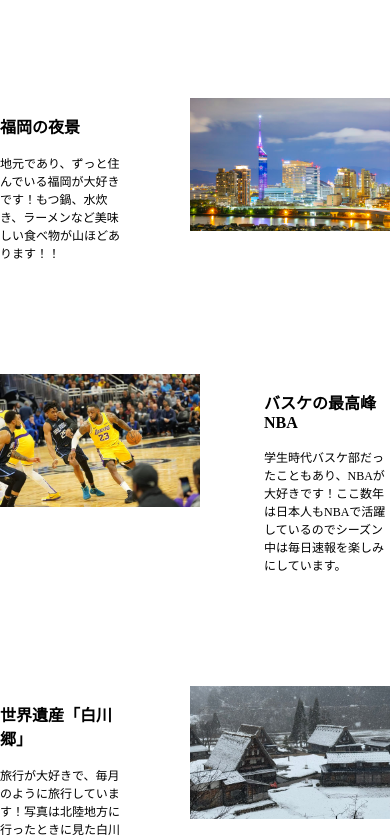
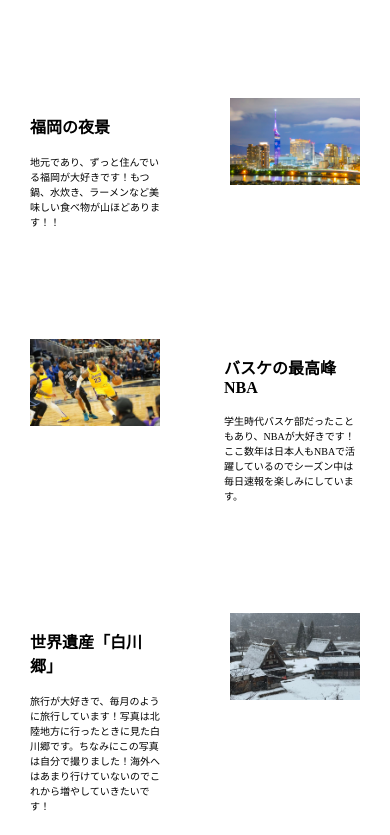
Before and after one commit to Donald-91/Portfolio, a plain HTML site: page read-2.html in a window 390 px wide. Shown: the part 566-1401 px from the top of the page. Drawn offline with nearby package versions, Linux system fonts and the light colour scheme.

Commit message:
Add files via upload

```diff
--- a/read-2.css
+++ b/read-2.css
@@ -323,7 +323,7 @@ td:hover {
 
 /* スマホサイズ */
 
-@media(max-width:480px) {
+@media(max-width:700px) {
 
 /* header */
 
@@ -350,7 +350,7 @@ td:hover {
   }
 
   .select {
-    width: 350px;
+    width: 330px;
     /* width: 300px; */
   }
 
@@ -361,7 +361,7 @@ td:hover {
 /* main */
 
   .container {
-    max-width: 400px;
+    max-width: 330px;
     /* max-width: 500px; */
     /* margin: 0 auto;
     width: calc(100%-32px);
@@ -370,7 +370,9 @@ td:hover {
 
   .pic img {
     /* width: 250px; */
-    width: 200px;
+    /* width: 200px; */
+    /* width: 150px; */
+    width: 130px;
   }
 
   .desc h3 {
@@ -378,7 +380,7 @@ td:hover {
   }
 
   .desc p {
-    font-size: 12px;
+    font-size: 10px;
   }
 
   /* footer */
```
